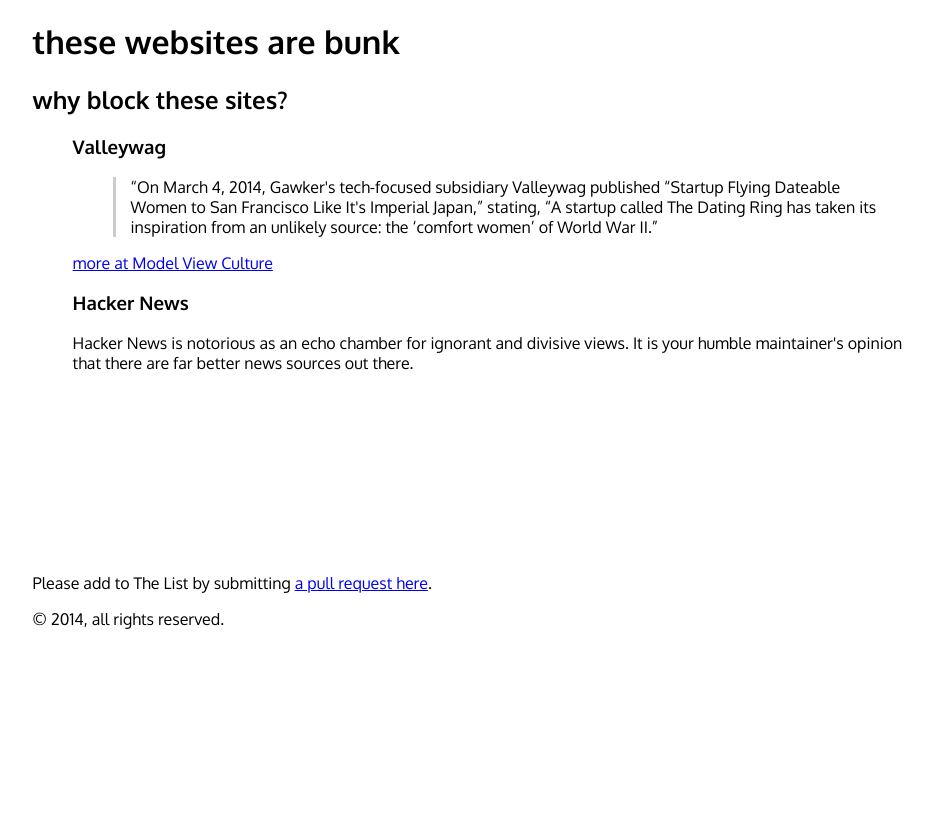
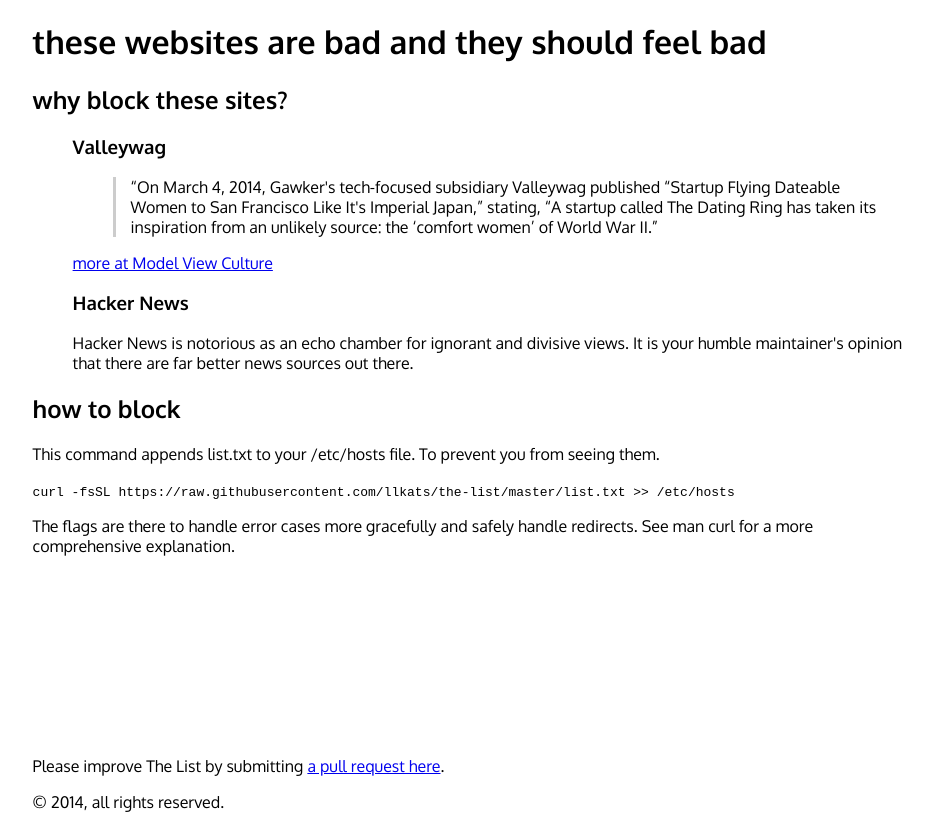
Before and after one commit to llkats/the-list, a plain HTML site: page index.html in a window 1280 px wide. Shown: the whole page, without its empty margins (165-1098 px from the left). Before the commit the page ends 800 px from the top, so only its background shows below. Drawn offline with Linux system fonts and the light colour scheme.

Commit message:
Added explanation of how to block in the github page

```diff
--- a/index.html
+++ b/index.html
@@ -15,7 +15,6 @@
     // HTML5 Element Shims for <IE8
     document.createElement("main");
     document.createElement("header");
-    document.createElement("figure");
     document.createElement("footer");
   </script>
 
@@ -25,7 +24,7 @@
   <div class="wrapper">
 
     <header>
-      <h1>these websites are bunk</h1>
+      <h1>these websites are bad and they should feel bad</h1>
     </header>
 
     <main>
@@ -41,10 +40,17 @@
           <p>Hacker News is notorious as an echo chamber for ignorant and divisive views. It is your humble maintainer's opinion that there are far better news sources out there.</p>
         </li>
       </ul>
+
+      <h2>how to block</h2>
+      <p>This command appends list.txt to your /etc/hosts file. To prevent you from seeing them.</p>
+      <code>
+        curl -fsSL https://raw.githubusercontent.com/llkats/the-list/master/list.txt >> /etc/hosts
+      </code>
+      <p>The flags are there to handle error cases more gracefully and safely handle redirects. See man curl for a more comprehensive explanation.</p>
     </main>
 
     <footer>
-      <p>Please add to The List by submitting <a href="https://github.com/llkats/the-list/">a pull request here</a>.</p>
+      <p>Please improve The List by submitting <a href="https://github.com/llkats/the-list/">a pull request here</a>.</p>
       <p>&copy; 2014, all rights reserved.</p>
     </footer>
 
```
